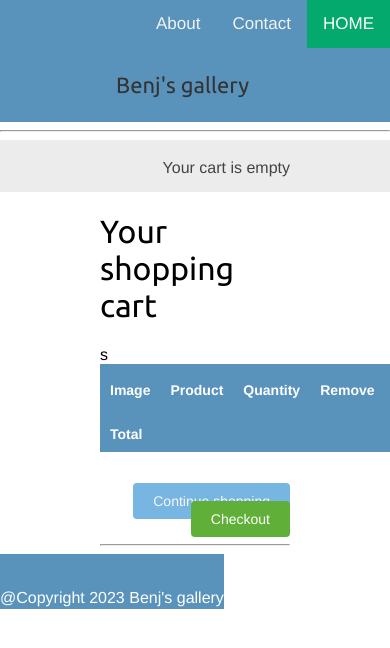
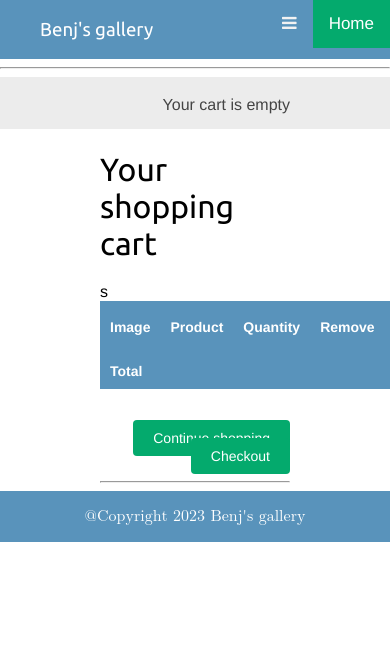
Before and after one commit to Chris-Erhij/bernardshop, a Django app: page /cart/ in a window 390 px wide. Shown: the top 648 px of the page. Run offline with Django 4.2, Linux system fonts and the light colour scheme; parts of the project's set-up code (start-up, migrations or seed data) failed here and were passed over.

Commit message:
Made some miscellanous changes

```diff
--- a/bernardshop/__init__.py
+++ b/bernardshop/__init__.py
@@ -1,6 +1,6 @@
 from .celery import app as celery_app
 
-# Adding the celery.py module into the django project to ensure it loads when django starts.
+# Adding the celery module into the django project to ensure it loads when django starts.
 __all__: list([str, ...]) = [
     'celery_app',
 ]
--- a/eshop/static/css/base.css
+++ b/eshop/static/css/base.css
@@ -1,14 +1,28 @@
 @import url(//fonts.googleapis.com/css?family=Ubuntu);
 
-/* Header base style */
+body {
+    margin:0;
+    padding:0;
+    font-family:helvetica, sans-serif;
+}
+
+/* Add a black background color to the top navigation */
 .topnav {
-    background-color:#5993bb;
+    background-color: #5993bb;
     overflow: hidden;
 }
 
-/* Header button style */
-.topnav a {
+/* logo */
+.logo {
+    color: white;
+    font-family: math;
+    padding-left: 40px;
+}
+
+  /* Style the links inside the navigation bar */
+  .topnav a {
     float: right;
+    display: block;
     color: #f2f2f2;
     text-align: center;
     padding: 14px 16px;
@@ -16,27 +30,49 @@
     font-size: 17px;
 }
 
-/* Hover color for header buttons */
-.topnav a:hover {
+  /* Change the color of links on hover */
+  .topnav a:hover {
     background-color: #ddd;
-    color: yellowgreen
+    color: black;
 }
 
-/* Active button style */
-.topnav a.active {
-    background-color: #04aa6d;
+  /* Add an active class to highlight the current page */
+  .topnav a.active {
+    background-color: #04AA6D;
     color: white;
 }
 
-body {
-    margin:0;
-    padding:0;
-    font-family:helvetica, sans-serif;
+  /* Hide the link that should open and close the topnav on small screens */
+  .topnav .icon {
+    display: none;
+}
+
+/* When the screen is less than 600 pixels wide, hide all links, except for the first one ("Home"). Show the link that contains should open and close the topnav (.icon) */
+@media screen and (max-width: 600px) {
+    .topnav a:not(:first-child) {display: none;}
+    .topnav a.icon {
+      float: right;
+      display: block;
+    }
+}
+
+  /* The "responsive" class is added to the topnav with JavaScript when the user clicks on the icon. This class makes the topnav look good on small screens (display the links vertically instead of horizontally) */
+  @media screen and (max-width: 600px) {
+    .topnav.responsive {position: relative;}
+    .topnav.responsive a.icon {
+      position: absolute;
+      right: 0;
+      top: 0;
+    }
+    .topnav.responsive a {
+      float: none;
+      display: block;
+      text-align: left;
+    }
 }
 
 h1, h2, h3, h4, h5 , h6 {
-    font-family: 'Ubuntu', sans-serif;
-    font-weight:normal;
+    font-family: 'Ubuntu', sans-serif; font-weight:normal;
 }
 
 a {
@@ -45,12 +81,12 @@ a {
 }
 
 a:hover {
-    color:yellowgreen;
+    color:#77b6e2;
 }
 
 a.button, input[type="submit"] {
     color:#fff;
-    background: #60af38;
+    background: #04aa6d;
     border-radius:4px;
     padding:10px 20px;
     font-size:14px;
@@ -58,8 +94,8 @@ a.button, input[type="submit"] {
 }
 
 a.button.light {
-    color:#faf8f8;
-    background:#77b6e2;
+    color: #fff;
+    background: #04aa6d;
 }
 
 .text-left {
@@ -84,7 +120,7 @@ table th, table td {
 }
 
 tbody tr:nth-child(odd) {
-    background:#77b6e2;
+    background:#efefef;
 }
 
 tbody tr.subtotal {
@@ -106,7 +142,7 @@ table.cart img {
 }
 
 tbody td.num {
-    text-align:left;
+    text-align:right;
 }
 
 td input[type="submit"] {
@@ -358,12 +394,14 @@ form div.field {
     border-radius:4px;
 }
 
-/* Base footer style */
+/* footer style */
 .footer {
-    position: absolute;
-    height: 55px;
+    position:absolute;
+    height: auto;
+    width: -webkit-fill-available;
+    color: white;
     background-color: #5993bb;
-    color: white;
+    line-height: inherit;
     text-align: center;
-    line-height: 55px;
+    font-family: math;
 }
--- a/eshop/templates/eshop/base.html
+++ b/eshop/templates/eshop/base.html
@@ -6,6 +6,8 @@
         <meta charset="utf-8"/>
         <title>{% block title %}Bernards shop{% endblock %}</title>
         <link rel="stylesheet" href="{% static 'css/base.css' %}">
+        <!-- Load an icon library to show a hamburger menu (bars) on small screens -->
+        <link rel="stylesheet" href="https://cdnjs.cloudflare.com/ajax/libs/font-awesome/4.7.0/css/font-awesome.min.css">
         <script>
             setTimeout(wakeUpUser, 100000);
             function wakeUpUser() {
@@ -14,14 +16,28 @@
         </script>
     </head>
     <body>
-        <div class="topnav">
-            <a class="active" href="/"> HOME </a>
-            <a href="#contact us"> Contact </a>
-            <a href="about us"> About </a>
-            <div id="header">
-            <a href="/" class="logo">Benj's gallery</a>
+        <div class="topnav" id="myTopnav">
+            <a href="/" class="active">Home</a>
+            <a href="#contact">Contact</a>
+            <a href="#about">About</a>
+            <a href="javascript:void(0);" class="icon" onclick="myFunction()">
+                <i class="fa fa-bars"></i>
+            </a>
+            <div class='logo'>
+                <h3> Benj's gallery </h3>
             </div>
         </div>
+        <script>
+            /* Toggle between adding and removing the "responsive" class to topnav when the user clicks on the icon */
+            function myFunction() {
+            var x = document.getElementById("myTopnav");
+            if (x.className === "topnav") {
+                x.className += " responsive";
+            } else {
+                x.className = "topnav";
+            }
+        }
+        </script>
         <hr>
         <div id="subheader">
             <div class="cart">
--- a/orders/models.py
+++ b/orders/models.py
@@ -28,7 +28,7 @@ class Order(Model):
         return F"Order {self.id}"
 
     def get_total_cost(self) -> int:
-        return sum(item.price * item.quantity for item in OrderItem.objects.all())
+        return sum(item.get_cost() for item in self.items.all())
 
 
 class OrderItem(Model):
--- a/payment/templates/payment/pay_canceled.html
+++ b/payment/templates/payment/pay_canceled.html
@@ -1,4 +1,5 @@
 {% extends "eshop/base.html" %}
+{% load static %}
 
 {% block title %}
     Payment error
--- a/payment/templates/payment/pay_completed.html
+++ b/payment/templates/payment/pay_completed.html
@@ -1,4 +1,5 @@
 {% extends "eshop/base.html" %}
+{% load static %}
 
 {% block title %}
     Payment successful
```
Also changed, not shown: orders/admin.py (+32 -0 lines), orders/views.py (+4 -4 lines), db.sqlite3.
